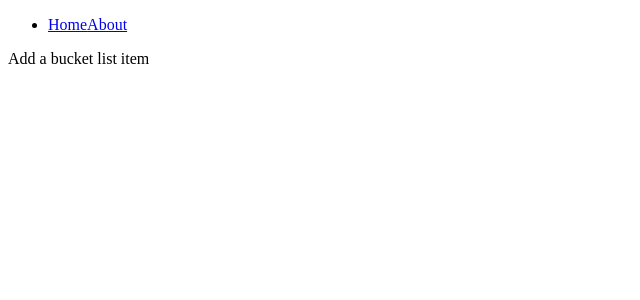
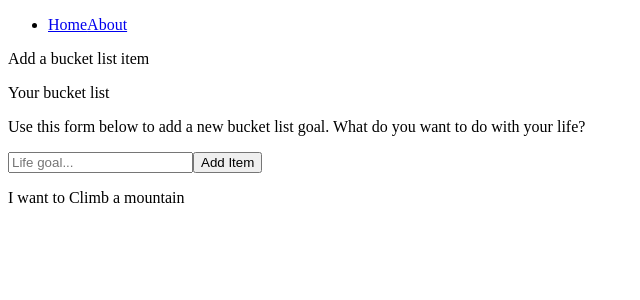
Before and after one commit to iamclement1/ng5, an Angular app: page / in a window 1280 px wide. Shown: the top 300 px of the page, without its empty margins (0-640 px from the left). Built offline with nearby package versions, Linux system fonts and the light colour scheme.

Commit message:
added content to the home component

```diff
--- a/src/app/home/home.component.html
+++ b/src/app/home/home.component.html
@@ -2,5 +2,23 @@
     <div class="col">
         <p>Add a bucket list item</p>
     </div>
-    <div class="col"></div>
+    <div class="col">
+        <p>Your bucket list</p>
+    </div>
+    <div class="container color-light">
+        <div class="col">
+            <p class="sm">Use this form below to add a new bucket list goal. What do you want to do with your life?</p>
+
+            <form action="">
+                <input type="text" class="txt" name="item" placeholder="Life goal...">
+                <input type="button" class="btn" value="Add Item">
+            </form>
+        </div>
+
+        <div class="col">
+            <p class="life-container">
+                I want to Climb a mountain
+            </p>
+        </div>
+    </div>
 </div>
```
